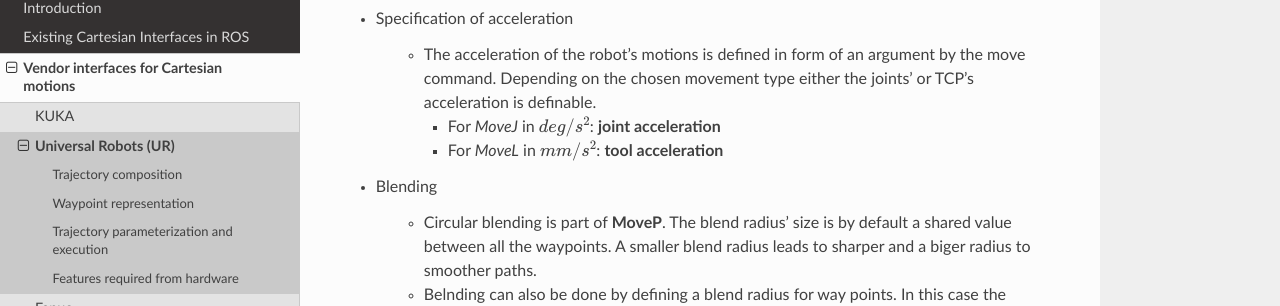
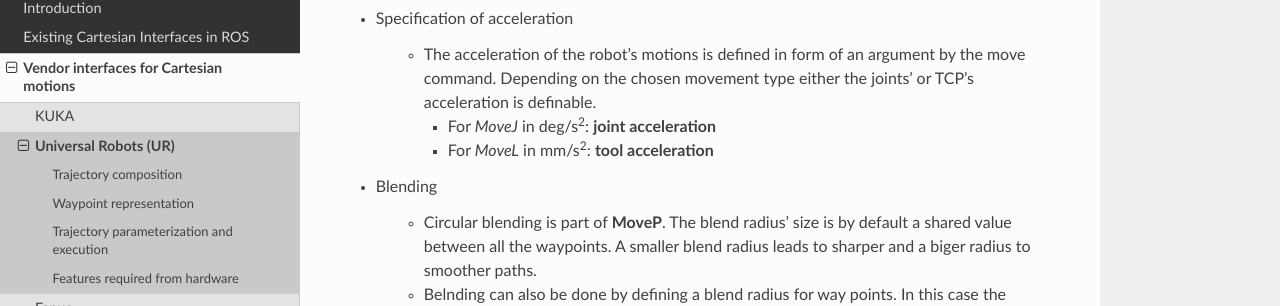
Before and after one commit to fzi-forschungszentrum-informatik/fzi_robot_interface_proposal, a Sphinx documentation site: the page built from source/industry/UR.rst, in a window 1280 px wide and 900 px high, scrolled down 1592 px. Shown: the part 144-450 px from the top of the window. Built offline with Sphinx 7.4.7 and the Read the Docs theme 2.0.0, drawn with Linux system fonts in a browser that asks for light colours; part of the change alters nothing that is shown.

```diff
--- a/source/industry/UR.rst
+++ b/source/industry/UR.rst
@@ -68,8 +68,8 @@ Trajectory parameterization and execution
 
     * The acceleration of the robot's motions is defined in form of an argument by the move command. Depending on the chosen movement type either the joints' or TCP's acceleration is definable.
 
-      * For *MoveJ* in :math:`deg/s^2`:  **joint acceleration**
-      * For *MoveL* in :math:`mm/s^2`:  **tool acceleration**
+      * For *MoveJ* in deg/s\ :sup:`2`\:  **joint acceleration**
+      * For *MoveL* in mm/s\ :sup:`2`\:  **tool acceleration**
 
 
 * Blending
```
